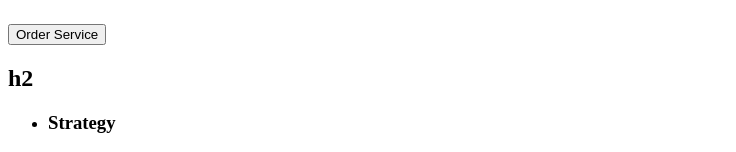
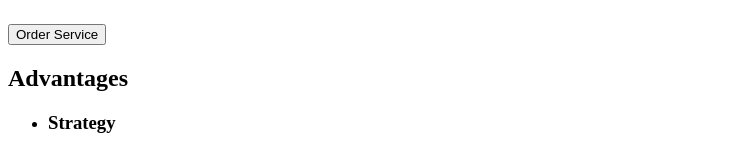
Before and after one commit to polinatokarenko/goit-markup-hw-01, a plain HTML site: page index.html in a window 1280 px wide. Shown: the part 191-343 px from the top of the page, without its empty margins (0-736 px from the left). Drawn offline with Linux system fonts and the light colour scheme.

Commit message:
edit advantages section name

```diff
--- a/index.html
+++ b/index.html
@@ -32,7 +32,7 @@
       </section>
       <!--advantages-->
       <section>
-        <h2>h2</h2>
+        <h2>Advantages</h2>
         <ul>
           <li>
             <h3>Strategy</h3>
```
